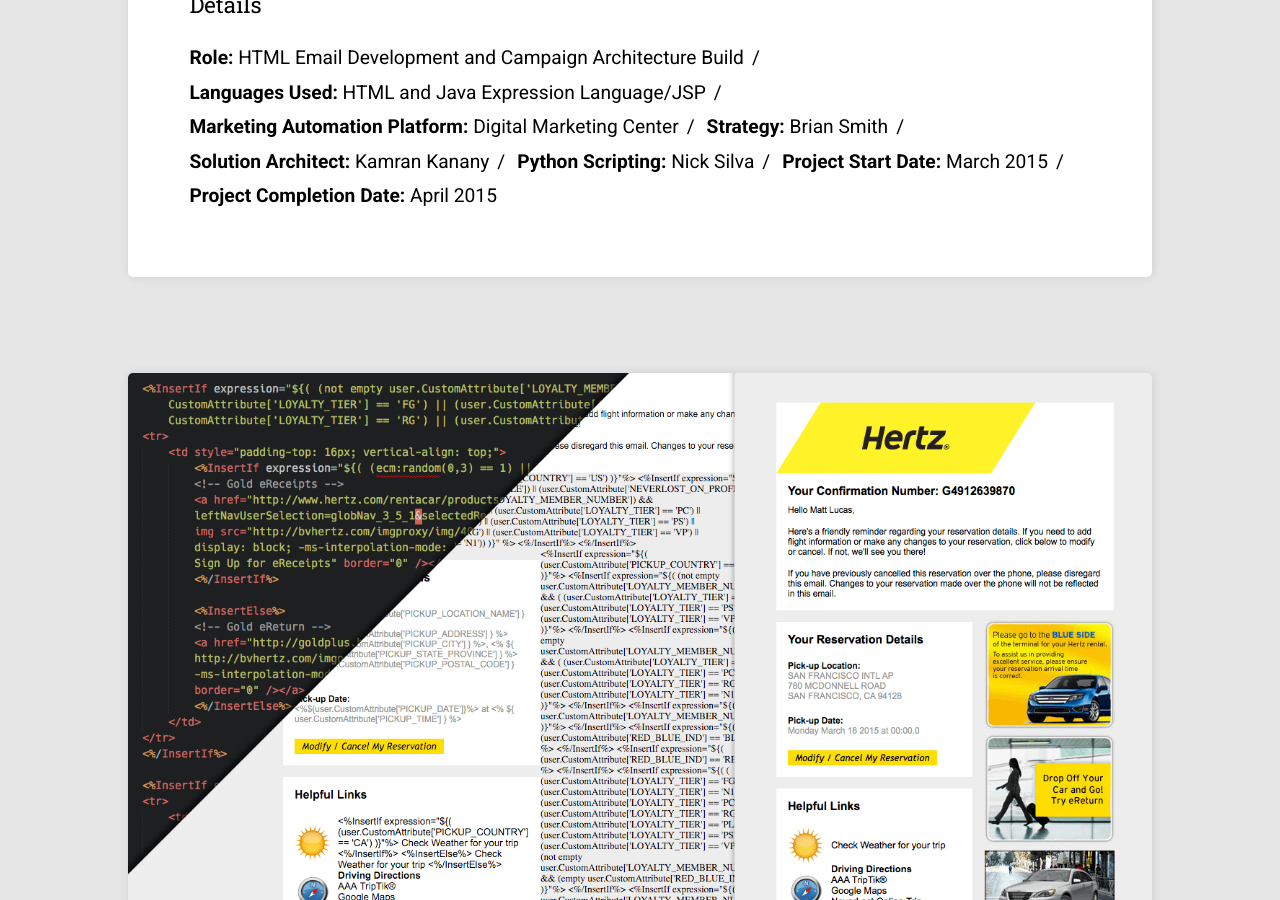
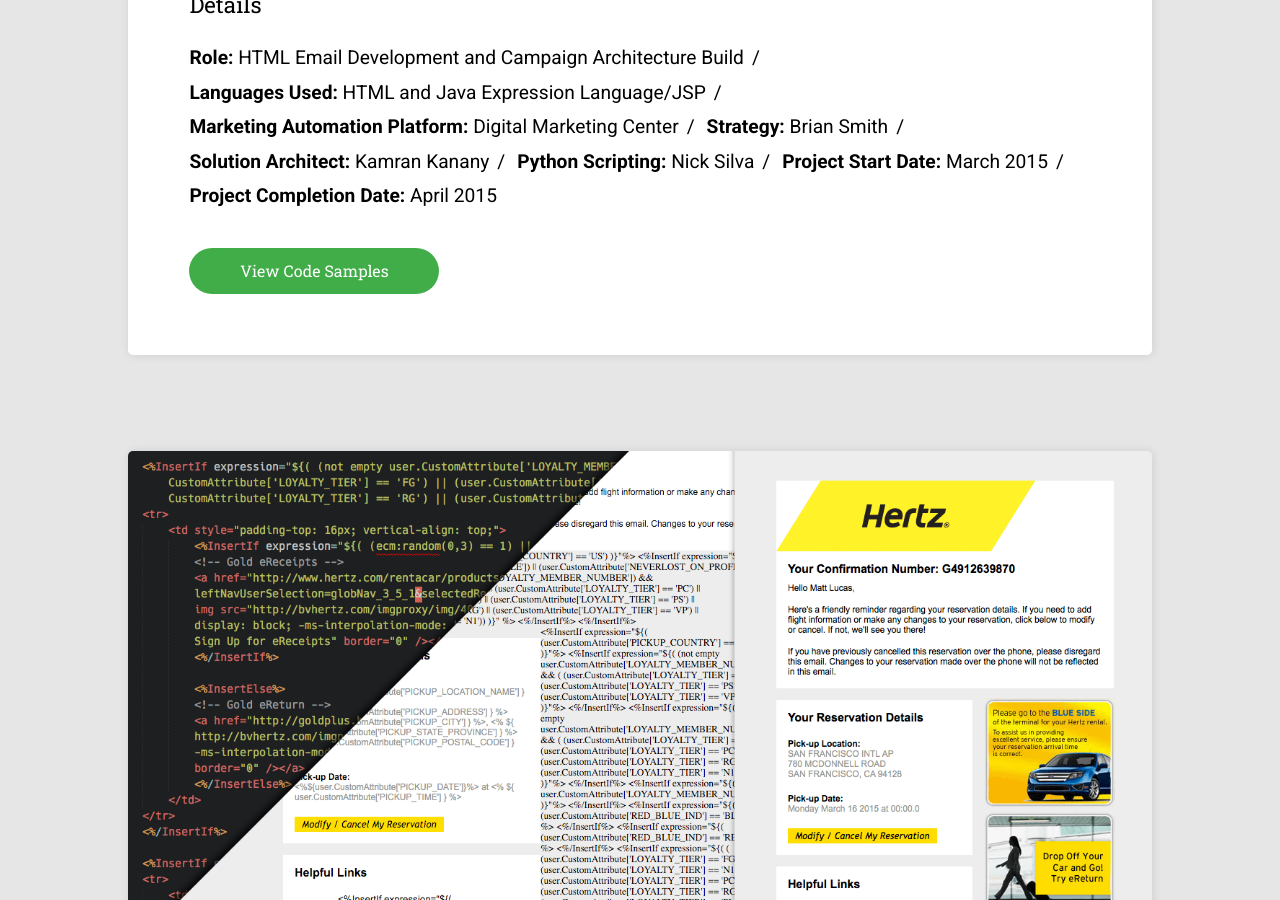
Before and after one commit to mattdavidlucas/mattdavidlucas.github.io, a Jekyll site: the page built from hertz-bon-voyage-poc.html, in a window 1280 px wide and 900 px high, scrolled down 768 px. Built offline with Jekyll 4.4.1, drawn with Linux system fonts in a browser that asks for light colours; nearby versions of some CDN libraries.

Commit message:
Add Code Samples link.

```diff
--- a/hertz-bon-voyage-poc.html
+++ b/hertz-bon-voyage-poc.html
@@ -30,6 +30,8 @@
 			<li>{{detail}}</li>
 			{% endfor %}
 		</ul>
+
+		<a href="https://github.com/mattdavidlucas/email-samples/tree/master/teradata-ozone-samples/hertz-poc" class="cta" target="_blank">View Code Samples</a>
 	</section>
 
 	<figure>
```
